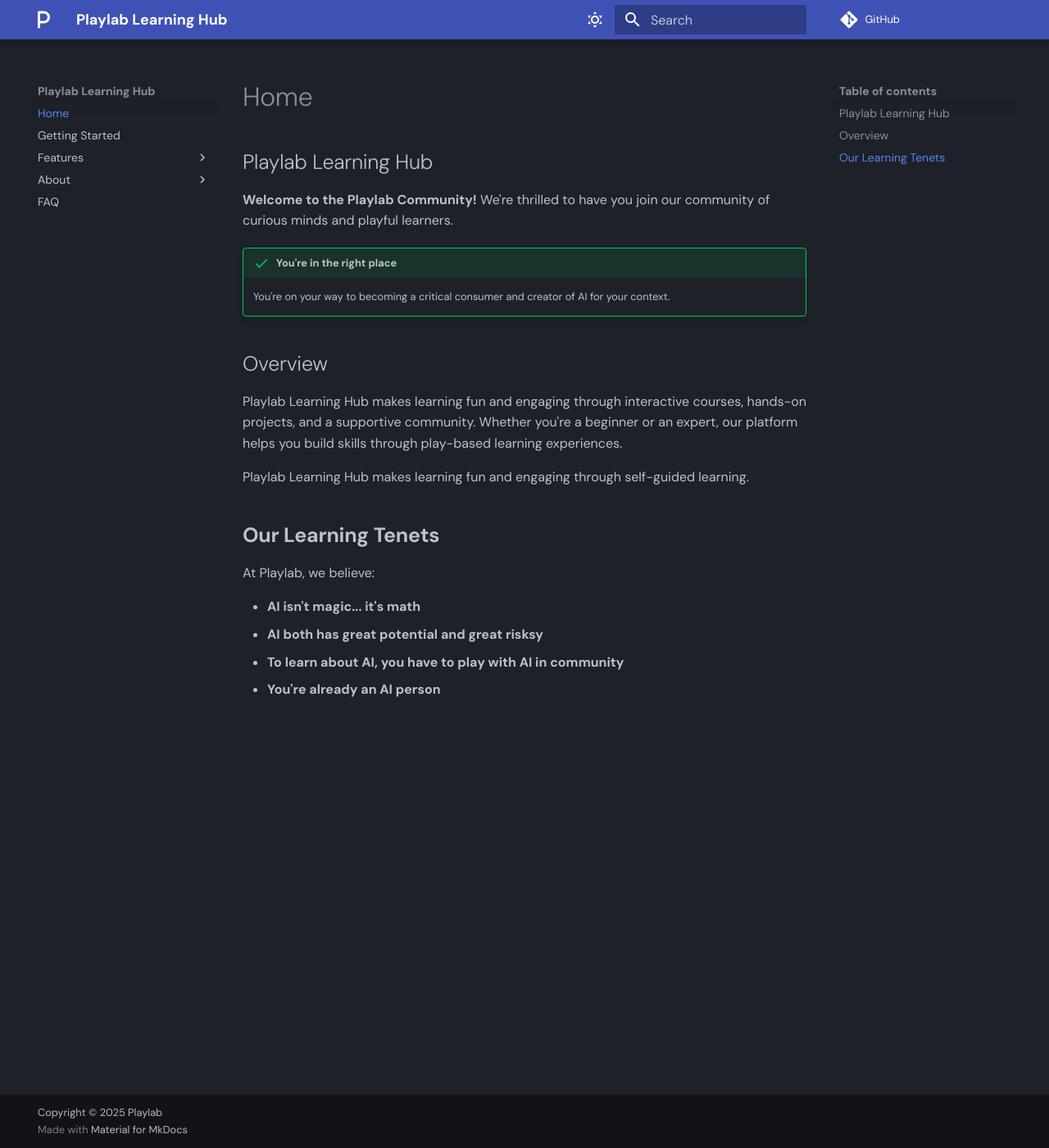
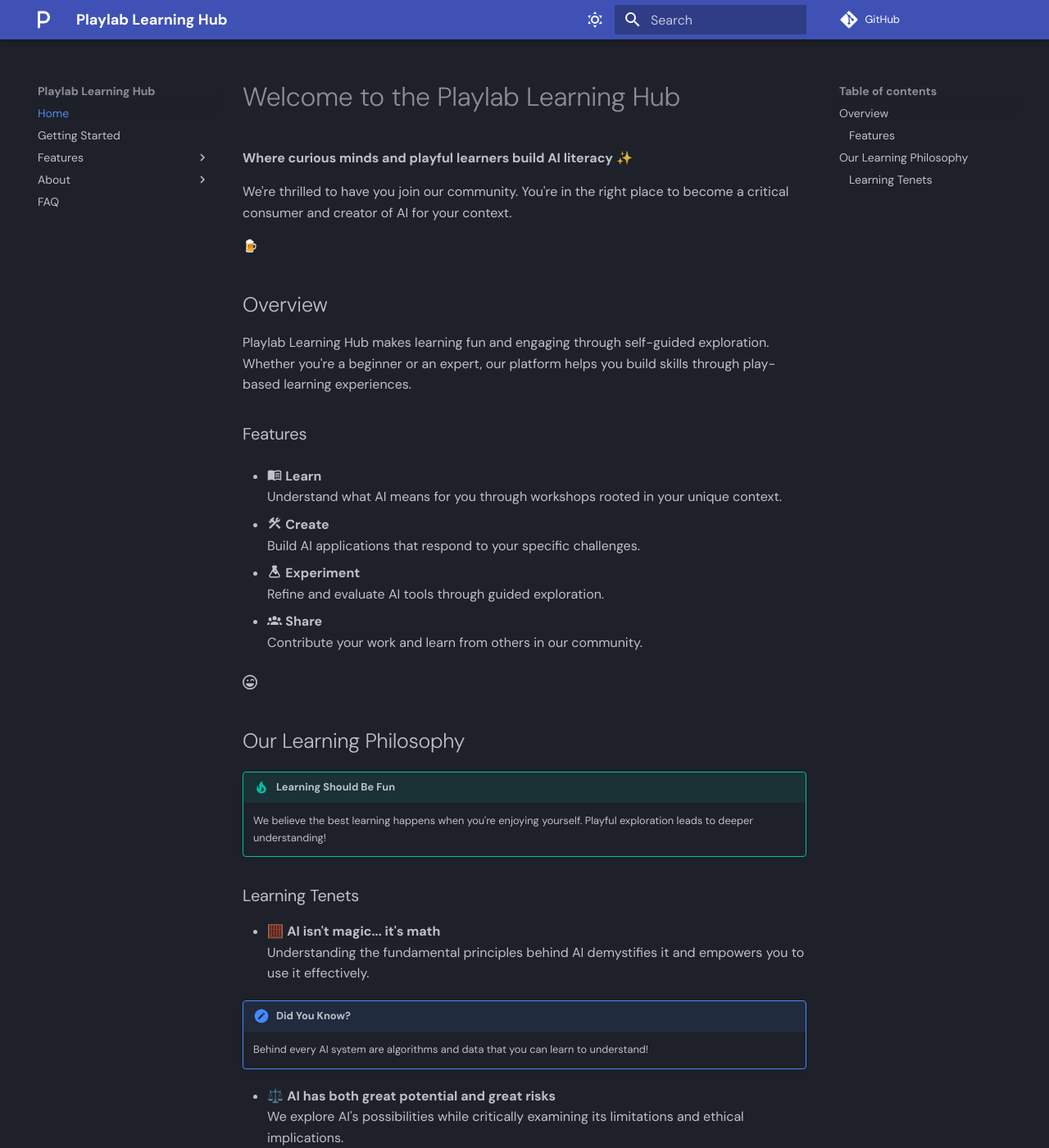
Before and after one commit to wymankhuu/Playlab-Learning, an MkDocs documentation site: the page built from docs/index.md, in a window 1280 px wide and 1400 px high. Shown: the whole window at 82% size. Built offline with MkDocs 1.6.1 and Material for MkDocs 9.7.7, drawn with Linux system fonts in a browser that asks for light colours; emoji names are drawn with the system emoji font; comment, search, counter and statistics services are not loaded; some of the changed text lies outside the part shown.

Commit message:
Update documentation

```diff
--- a/docs/index.md
+++ b/docs/index.md
@@ -1,22 +1,60 @@
-## Playlab Learning Hub
+# Welcome to the Playlab Learning Hub
 
-**Welcome to the Playlab Community!**
-We're thrilled to have you join our community of curious minds and playful learners.
+**Where curious minds and playful learners build AI literacy** ✨
 
-!!! success "You're in the right place"
-    You're on your way to becoming a critical consumer and creator of AI for your context.
+We're thrilled to have you join our community. You're in the right place to become a critical consumer and creator of AI for your context.
+
+:beer:
 
 ## Overview
 
-Playlab Learning Hub makes learning fun and engaging through interactive courses, hands-on projects, and a supportive community. Whether you're a beginner or an expert, our platform helps you build skills through play-based learning experiences.
+Playlab Learning Hub makes learning fun and engaging through self-guided exploration. Whether you're a beginner or an expert, our platform helps you build skills through play-based learning experiences.
 
-Playlab Learning Hub makes learning fun and engaging through self-guided learning.
+### Features
 
-## **Our Learning Tenets**
+- :material-book-open-variant: **Learn**
+  Understand what AI means for you through workshops rooted in your unique context.
 
-At Playlab, we believe:
+- :material-hammer-wrench: **Create**
+  Build AI applications that respond to your specific challenges.
 
-- **AI isn't magic... it's math**
-- **AI both has great potential and great risksy**
-- **To learn about AI, you have to play with AI in community**
-- **You're already an AI person**
+- :material-flask: **Experiment**
+  Refine and evaluate AI tools through guided exploration.
+
+- :material-account-group: **Share**
+  Contribute your work and learn from others in our community.
+
+  :fontawesome-regular-face-laugh-wink:
+
+## Our Learning Philosophy
+
+!!! tip "Learning Should Be Fun"
+    We believe the best learning happens when you're enjoying yourself. Playful exploration leads to deeper understanding!
+
+### Learning Tenets
+
+- 🧮 **AI isn't magic... it's math**
+  Understanding the fundamental principles behind AI demystifies it and empowers you to use it effectively.
+
+!!! note "Did You Know?"
+    Behind every AI system are algorithms and data that you can learn to understand!
+
+- ⚖️ **AI has both great potential and great risks**
+  We explore AI's possibilities while critically examining its limitations and ethical implications.
+
+!!! warning "Think Critically"
+    Every AI tool comes with tradeoffs. Learn to identify both opportunities and challenges!
+
+- 🤝 **To learn about AI, you have to play with AI in community**
+  Hands-on experimentation and collaborative learning create deeper understanding than passive consumption.
+
+!!! success "Learning Together"
+    Your questions and insights help everyone learn better. Don't be afraid to experiment!
+
+- 🌟 **You're already an AI person**
+  Everyone interacts with AI daily, and everyone deserves the literacy to shape how AI affects their lives.
+
+
+[Get Started](https://wymankhuu.github.io/playlab-learning/getting-started/){ .md-button .md-button--primary }
+
+*Copyright © 2025 Playlab*
--- a/mkdocs.yml
+++ b/mkdocs.yml
@@ -40,6 +40,7 @@
   - pymdownx.details
   - pymdownx.superfences
 
+# Navigation
 nav:
   - Home: index.md
   - Getting Started: getting-started.md
```
